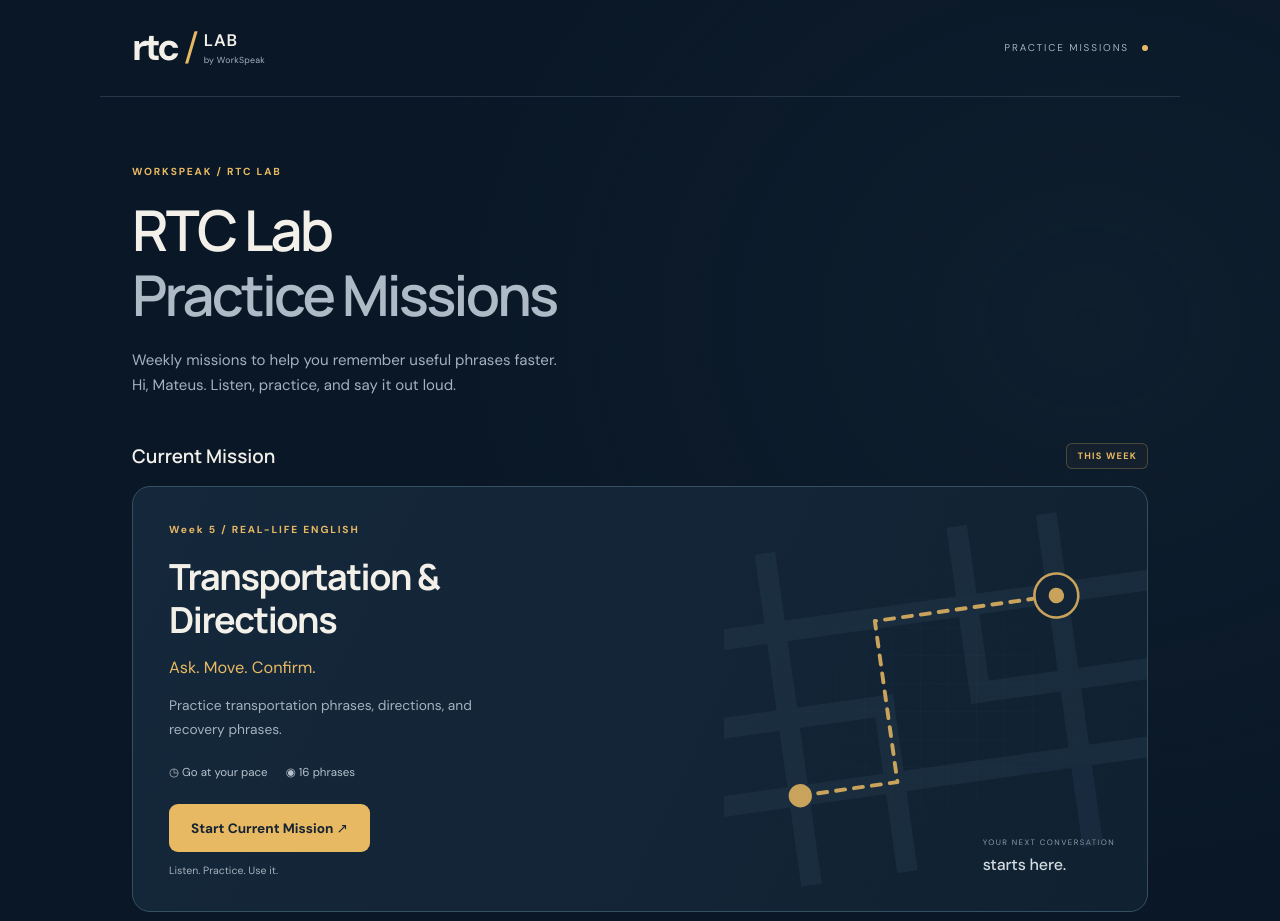
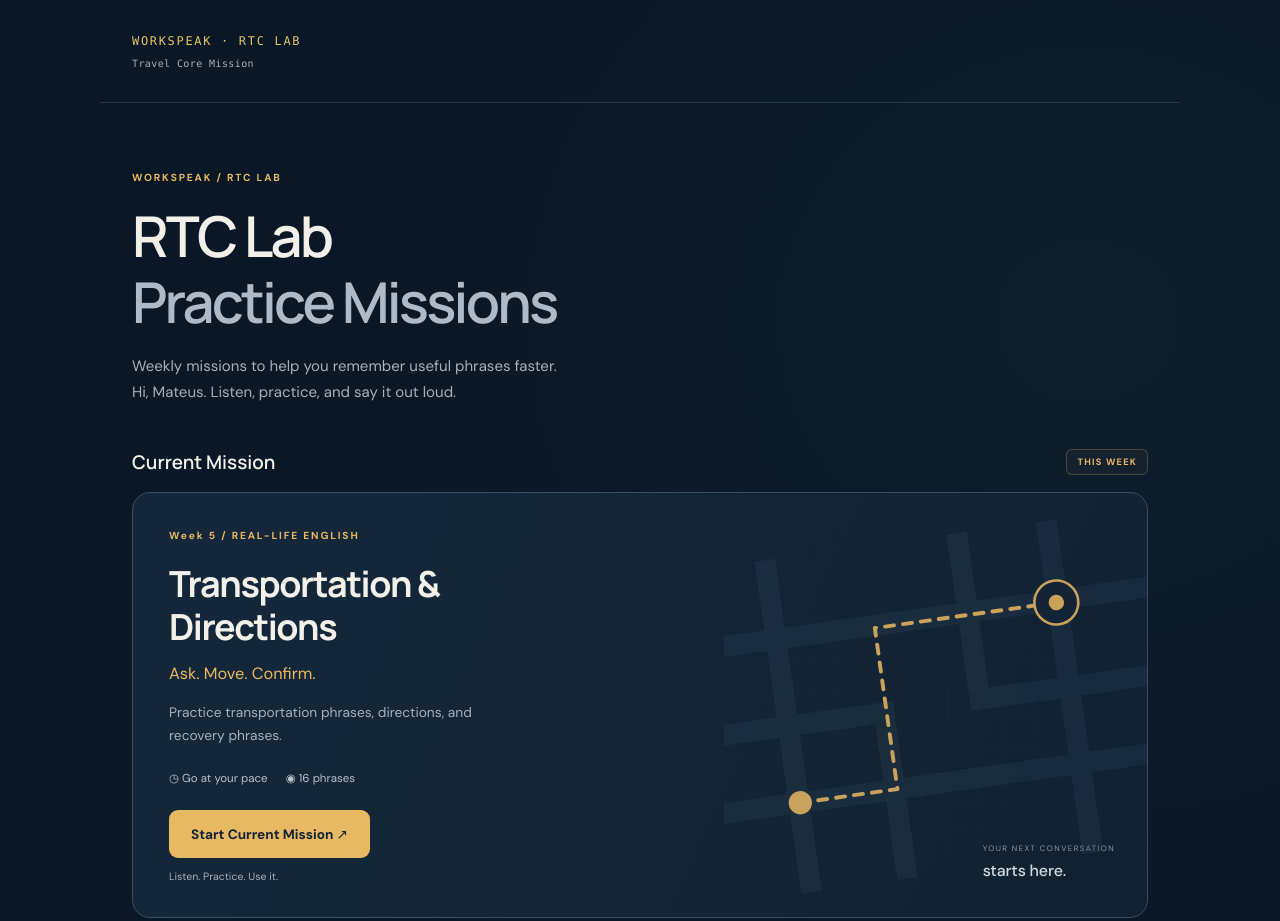
Before and after one commit to jukozawa-sunsetlanguages/rtc-practice-missions, a website with bundled scripts: page index.html in a window 1280 px wide. Shown: the top 921 px of the page. Built offline with nearby package versions, Linux system fonts and the light colour scheme.

Commit message:
Match header to minimal WorkSpeak RTC Lab reference

```diff
--- a/index.html
+++ b/index.html
@@ -9,7 +9,12 @@
     <link rel="stylesheet" href="/src/styles.css">
   </head>
   <body>
-    <header class="site-header"><a class="brand" href="#home" aria-label="RTC Lab home"><span class="brand-mark">rtc<span> /</span></span><span>LAB<span class="brand-sub">by WorkSpeak</span></span></a><span class="header-label">PRACTICE MISSIONS <span class="live-dot"></span></span></header>
+    <header class="site-header">
+      <a class="brand" href="#home" aria-label="WorkSpeak RTC Lab — Home">
+        <span class="brand-title">WORKSPEAK · RTC LAB</span>
+        <span class="brand-sub">Travel Core Mission</span>
+      </a>
+    </header>
     <main id="app" tabindex="-1"></main>
     <footer>WorkSpeak <span>/</span> RTC Lab <span>·</span> Small practice. Real conversations.</footer>
     <div id="toast" role="status" aria-live="polite"></div>
--- a/src/styles.css
+++ b/src/styles.css
@@ -114,48 +114,29 @@ footer span:first-child {
 
 .brand {
   display:flex;
-  align-items:center;
-  gap:8px;
-  font-weight:600;
-  font-size:1.05rem;
-  letter-spacing:.06em
+  flex-direction:column;
+  align-items:flex-start;
+  gap:6px;
+  min-height:44px;
+  justify-content:center;
+  font-family:ui-monospace, 'Cascadia Code', Consolas, monospace;
+  font-weight:400
 }
 
-.brand-mark {
-  font-size:2.35rem;
-  font-weight:800;
-  letter-spacing:-.08em;
-  line-height:1
-}
-
-.brand-mark>span {
-  color:var(--gold);
-  font-weight:400
+.brand-title {
+  color:#e8c568;
+  font-size:.75rem;
+  letter-spacing:.14em;
+  line-height:1.5
 }
 
 .brand-sub {
   display:block;
-  font-size:.55rem;
-  letter-spacing:.03em;
+  font-size:.625rem;
+  letter-spacing:.04em;
   color:var(--muted);
   font-weight:400;
-  margin-top:3px
-}
-
-.header-label {
-  font-size:.62rem;
-  letter-spacing:.19em;
-  color:var(--muted);
-  display:flex;
-  align-items:center;
-  gap:13px
-}
-
-.live-dot {
-  width:6px;
-  height:6px;
-  background:var(--gold);
-  border-radius:100%
+  line-height:1.5
 }
 
 .home-intro {
@@ -1007,17 +988,6 @@ details p {
   .site-header {
     padding:23px 20px
   }
-  .header-label {
-    font-size:.48rem;
-    gap:8px;
-    letter-spacing:.11em
-  }
-  .brand-mark {
-    font-size:2rem
-  }
-  .brand {
-    font-size:.9rem
-  }
   .home-intro {
     padding:39px 0 33px
   }
```
